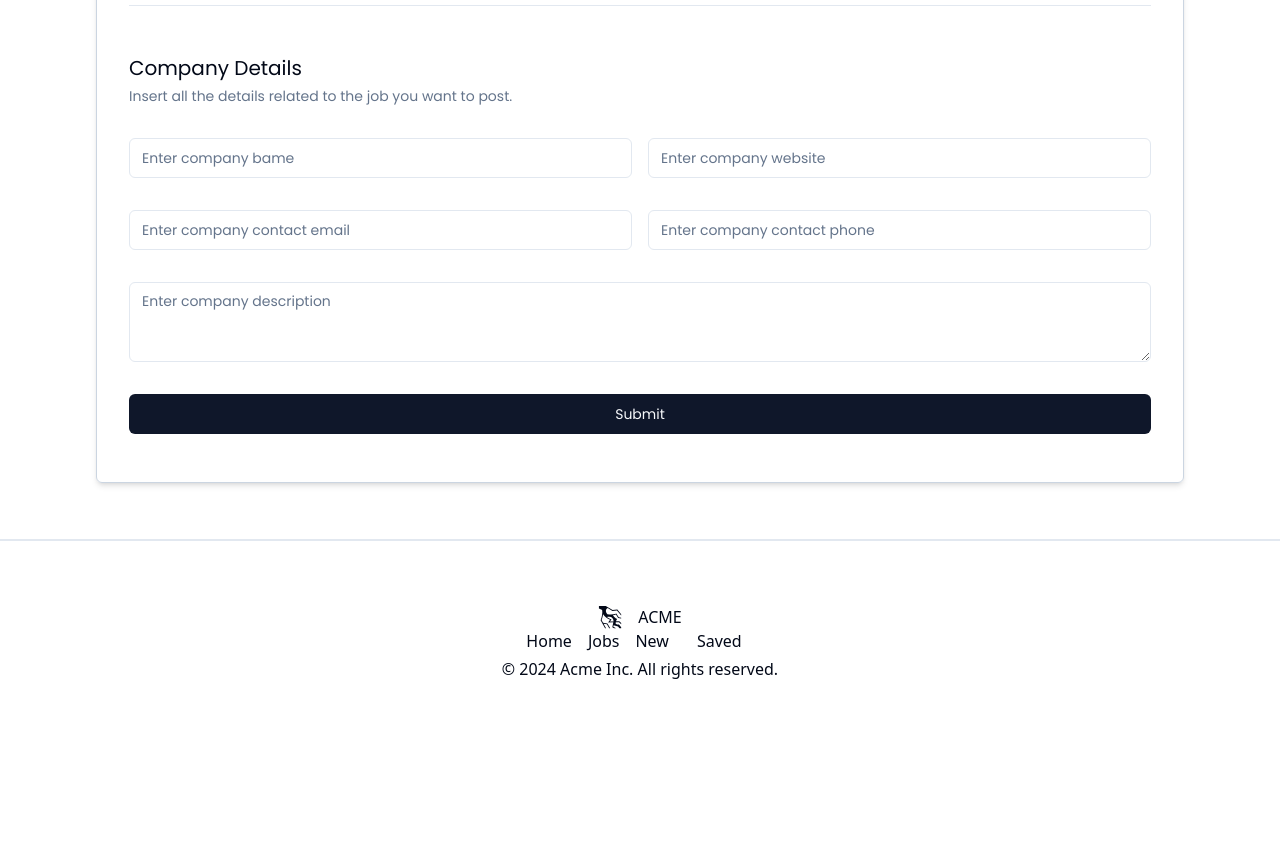
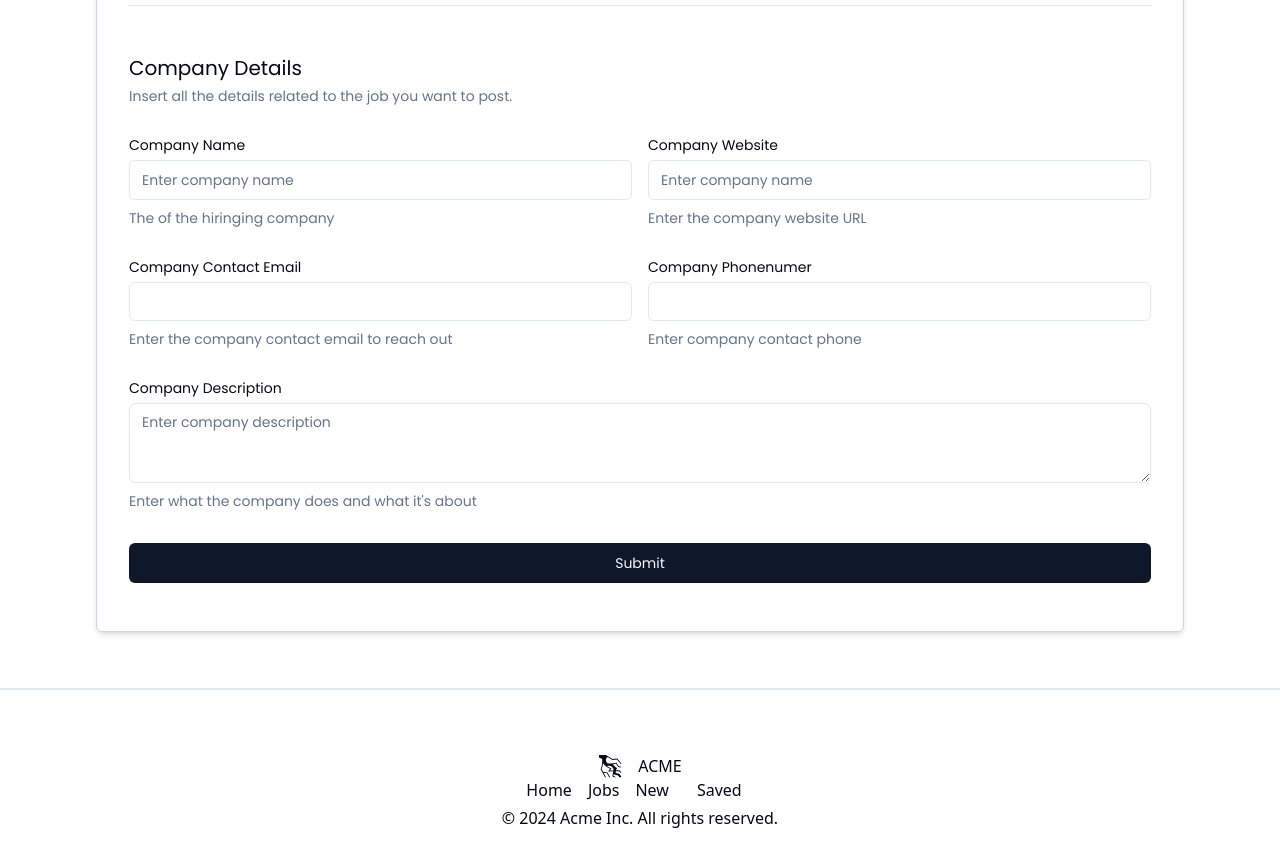
Before and after one commit to phyntom/jobposter-ui, a React (Vite) app: page /new in a window 1280 px wide. Shown: the part 1180-2046 px from the top of the page. Before the commit the page ends 1925 px from the top, so only its background shows below. Built offline with nearby package versions, Linux system fonts and the light colour scheme.

Commit message:
removing tags errors caused by invalid zod types

```diff
--- a/src/pages/NewJobPage.tsx
+++ b/src/pages/NewJobPage.tsx
@@ -1,10 +1,10 @@
-import { Controller, SubmitHandler, useForm } from 'react-hook-form';
-import { z } from 'zod';
-import { zodResolver } from '@hookform/resolvers/zod';
-import TagsInput from '../components/TagsInput';
-import { useState } from 'react';
-import React from 'react';
-import { Input } from '@/components/ui/input';
+import { Controller, SubmitHandler, useForm } from "react-hook-form";
+import { z } from "zod";
+import { zodResolver } from "@hookform/resolvers/zod";
+import TagsInput from "../components/TagsInput";
+import { useState } from "react";
+import React from "react";
+import { Input } from "@/components/ui/input";
 import {
   Select,
   SelectContent,
@@ -13,68 +13,67 @@ import {
   SelectLabel,
   SelectTrigger,
   SelectValue,
-} from '@/components/ui/select';
-import { Button } from '@/components/ui/button';
-import { Separator } from '@/components/ui/separator';
-import { Textarea } from '@/components/ui/textarea';
-import { Checkbox } from '@/components/ui/checkbox';
-import { Label } from '@/components/ui/label';
+} from "@/components/ui/select";
+import { Button } from "@/components/ui/button";
+import { Separator } from "@/components/ui/separator";
+import { Textarea } from "@/components/ui/textarea";
+import { Checkbox } from "@/components/ui/checkbox";
+import { Label } from "@/components/ui/label";
 
 const phoneValidator = new RegExp(/^\+(?:[0-9] ?){6,14}[0-9]$/);
 
 const schema = z.object({
-  title: z.string().min(5, { message: 'Must be 5 or more characters long' }),
+  title: z.string().min(5, { message: "Must be 5 or more characters long" }),
   type: z
     .string({
-      required_error: 'Contract type is required',
-      invalid_type_error: 'Contract type must be a string',
+      required_error: "Contract type is required",
+      invalid_type_error: "Contract type must be a string",
     })
     .nonempty(),
   location: z
     .string({
       required_error: "Location can't be empty",
-      invalid_type_error: 'Location must be a string',
+      invalid_type_error: "Location must be a string",
     })
     .nonempty(),
   description: z
-    .string({ required_error: 'Description is required' })
-    .min(50, { message: 'Must be 50 or more characters long' }),
+    .string({ required_error: "Description is required" })
+    .min(50, { message: "Must be 50 or more characters long" }),
   salary: z.string().nonempty(),
   tags: z
     .string({
-      required_error: 'Skills tags are required',
-      invalid_type_error: 'Tags must be a string',
+      required_error: "Skills tags are required",
+      invalid_type_error: "Tags must be a string",
     })
-    .array()
-    .nonempty(),
+    .array(),
   isRemote: z.boolean().optional(),
   postedAt: z.date().optional(),
   company: z.object({
     name: z
       .string({
-        invalid_type_error: 'Name must be a string',
+        invalid_type_error: "Name must be a string",
       })
-      .min(5, { message: 'Must be 5 or more characters long' }),
+      .min(5, { message: "Must be 5 or more characters long" }),
     description: z
       .string({
-        invalid_type_error: 'Description must be a string',
+        invalid_type_error: "Description must be a string",
       })
-      .min(30, { message: 'Must be 20 or more characters long' }),
-    contactEmail: z.string().email({ message: 'Invalid email address' }),
+      .min(30, { message: "Must be 20 or more characters long" }),
+    contactEmail: z.string().email({ message: "Invalid email address" }),
     contactPhone: z
       .string()
-      .regex(phoneValidator, { message: 'Invalid phone number' }),
-    website: z.string().url({ message: 'Invalid website URL' }),
+      .regex(phoneValidator, { message: "Invalid phone number" }),
+    website: z.string().url({ message: "Invalid website URL" }),
   }),
 });
 type JobIForm = z.infer<typeof schema>;
 
 const types: Array<string> = [
-  'Full Time',
-  'Part Time',
-  'Contract',
-  'Freelance',
-  'Internship',
+  "Full Time",
+  "Part Time",
+  "Contract",
+  "Freelance",
+  "Internship",
 ];
 
 export default function NewJob() {
@@ -86,15 +85,15 @@ export default function NewJob() {
     formState: { errors },
   } = useForm<JobIForm>({
     resolver: zodResolver(schema),
-    mode: 'onSubmit',
+    mode: "onSubmit",
   });
-  const [input, setInput] = useState<string>('');
+  const [input, setInput] = useState<string>("");
   const [tags, setTags] = useState<string[]>([]);
 
   const onSubmit: SubmitHandler<JobIForm> = async (data) => {
     data.postedAt = new Date();
-    const res = await fetch('/api/jobs', {
-      method: 'POST',
+    const res = await fetch("/api/jobs", {
+      method: "POST",
       body: JSON.stringify(data),
     });
     const result = await res.json();
@@ -102,61 +101,61 @@ export default function NewJob() {
   };
 
   const handleKeyDown = (e: React.KeyboardEvent) => {
-    if (input.trim() === '') return;
-    if (e.code === 'Space') {
+    if (input.trim() === "") return;
+    if (e.code === "Space") {
       setTags([...tags, input]);
-      setValue('tags', [input, ...tags]);
-      setInput('');
+      setValue("tags", [input, ...tags]);
+      setInput("");
     }
   };
 
   const onRemoveTag = (tag: string) => {
     const newTags = tags.filter((t) => t !== tag);
     setTags(newTags);
-    setValue('tags', newTags, { shouldValidate: true });
+    setValue("tags", [...newTags], { shouldValidate: true });
   };
 
   return (
-    <div className='container mx-auto max-w-6xl py-14'>
-      <section className='flex flex-col gap-4 shadow-md px-8 py-4 border border-slate-300 rounded-md'>
-        <div className='space-y-1'>
-          <h3 className='text-xl font-medium'>Job Details</h3>
-          <p className='text-sm text-muted-foreground'>
+    <div className="container mx-auto max-w-6xl py-14">
+      <section className="flex flex-col gap-4 shadow-md px-8 py-4 border border-slate-300 rounded-md">
+        <div className="space-y-1">
+          <h3 className="text-xl font-medium">Job Details</h3>
+          <p className="text-sm text-muted-foreground">
             Insert all the details related to the job you want to post.
           </p>
         </div>
-        <Separator className='my-4' />
+        <Separator className="my-4" />
         <form
-          className='flex flex-col gap-8 mb-8'
+          className="flex flex-col gap-8 mb-8"
           onSubmit={handleSubmit(onSubmit)}
         >
-          <div className='flex flex-col gap-2'>
-            <Label htmlFor='title'>Title</Label>
+          <div className="flex flex-col gap-2">
+            <Label htmlFor="title">Title</Label>
             <Input
-              type='text'
-              id='title'
-              {...register('title')}
-              placeholder='Enter job title'
+              type="text"
+              id="title"
+              {...register("title")}
+              placeholder="Enter job title"
             />
             {errors.title?.message !== undefined ? (
-              <p className='text-sm text-pink-600'>{errors.title.message}</p>
+              <p className="text-sm text-pink-600">{errors.title.message}</p>
             ) : (
-              <p className='text-sm text-muted-foreground'>
+              <p className="text-sm text-muted-foreground">
                 This is the name that will be displayed on your profile and in
                 emails.
               </p>
             )}
           </div>
-          <div className='flex items-center justify-start flex-wrap gap-2'>
-            <div className='flex flex-col gap-4 grow-[1] shrink-1'>
-              <Label htmlFor='title'>Contract Type</Label>
+          <div className="flex items-center justify-start flex-wrap gap-2">
+            <div className="flex flex-col gap-4 grow-[1] shrink-1">
+              <Label htmlFor="title">Contract Type</Label>
               <Controller
                 control={control}
-                name='type'
+                name="type"
                 render={({ field: { onChange, value } }) => (
                   <Select onValueChange={onChange} value={value}>
                     <SelectTrigger>
-                      <SelectValue placeholder='Choose contact type' />
+                      <SelectValue placeholder="Choose contact type" />
                     </SelectTrigger>
                     <SelectContent>
                       <SelectGroup>
@@ -173,201 +172,219 @@ export default function NewJob() {
               />
 
               {errors.type?.message !== undefined ? (
-                <p className='text-sm text-pink-600'>{errors.type.message}</p>
+                <p className="text-sm text-pink-600">{errors.type.message}</p>
               ) : (
-                <p className='text-sm text-muted-foreground'>
+                <p className="text-sm text-muted-foreground">
                   This endicates the type of contract this job is for
                 </p>
               )}
             </div>
 
-            <div className='flex flex-col gap-4 grow-[2] shrink-1'>
-              <Label htmlFor='email'>Location</Label>
+            <div className="flex flex-col gap-4 grow-[2] shrink-1">
+              <Label htmlFor="email">Location</Label>
               <Input
-                type='text'
-                id='location'
-                {...register('location')}
-                placeholder='Enter job location'
+                type="text"
+                id="location"
+                {...register("location")}
+                placeholder="Enter job location"
               />
               {errors.location?.message !== undefined ? (
-                <p className='text-sm text-destructive'>
+                <p className="text-sm text-destructive">
                   {errors.location.message}
                 </p>
               ) : (
-                <p className='text-sm text-muted-foreground'>
+                <p className="text-sm text-muted-foreground">
                   Location' field specifies where the job will be based
                 </p>
               )}
             </div>
           </div>
-          <div className='flex flex-col gap-4'>
-            <Label htmlFor='description'>Description</Label>
+          <div className="flex flex-col gap-4">
+            <Label htmlFor="description">Description</Label>
             <Textarea
-              id='description'
-              placeholder='Enter your description'
-              {...register('description')}
+              id="description"
+              placeholder="Enter your description"
+              {...register("description")}
               rows={7}
             />
             {errors.description?.message !== undefined ? (
-              <p className='text-sm text-destructive'>
+              <p className="text-sm text-destructive">
                 {errors.description.message}
               </p>
             ) : (
-              <p className='text-sm text-muted-foreground'>
+              <p className="text-sm text-muted-foreground">
                 Provides a detailed overview of the job responsibilities,
                 qualifications, or any information that applicants should know
                 about the position
               </p>
             )}
           </div>
-          <div className='flex flex-col gap-4'>
-            <Label htmlFor='salary'>Salary</Label>
+          <div className="flex flex-col gap-4">
+            <Label htmlFor="salary">Salary</Label>
             <Input
-              type='text'
-              id='salary'
-              {...register('salary')}
-              placeholder='Enter salary or range ex: 1500 - 2000'
+              type="text"
+              id="salary"
+              {...register("salary")}
+              placeholder="Enter salary or range ex: 1500 - 2000"
             />
             {errors.salary?.message !== undefined ? (
-              <p className='text-sm text-destructive'>
+              <p className="text-sm text-destructive">
                 {errors.salary.message}
               </p>
             ) : (
-              <p className='text-sm text-muted-foreground'>
+              <p className="text-sm text-muted-foreground">
                 Please indicates the compensation or pay range for the job
                 position
               </p>
             )}
           </div>
-          <div className='flex flex-col gap-4'>
-            <Label htmlFor='skills'>Skills Tag</Label>
+          <div className="flex flex-col gap-4">
+            <Label htmlFor="skills">Skills Tag</Label>
             <Input
               value={input}
               onChange={(e) => {
                 setInput(e.currentTarget.value);
               }}
-              id='skills'
-              type='text'
-              placeholder='Enter skills tags'
-              className='my-0'
+              id="skills"
+              type="text"
+              placeholder="Enter skills tags"
+              className="my-0"
               onKeyDown={handleKeyDown}
             />
             {errors.tags?.message !== undefined ? (
-              <p className='text-sm text-destructive'>{errors.tags?.message}</p>
+              <p className="text-sm text-destructive">{errors.tags?.message}</p>
             ) : (
-              <p className='text-sm text-muted-foreground'>
+              <p className="text-sm text-muted-foreground">
                 Please enter the skills tags ex: JavaScript, React, Node.js end
                 press space to add
               </p>
             )}
             <TagsInput tags={tags} onRemoveTag={onRemoveTag} />
           </div>
-          <div className='flex flex-col space-y-4'>
+          <div className="flex flex-col space-y-4">
             <label
-              htmlFor='isRemote'
-              className='text-sm font-medium leading-none peer-disabled:cursor-not-allowed peer-disabled:opacity-70'
+              htmlFor="isRemote"
+              className="text-sm font-medium leading-none peer-disabled:cursor-not-allowed peer-disabled:opacity-70"
             >
               Remote
             </label>
             <Controller
               control={control}
-              name='isRemote'
+              name="isRemote"
               render={({ field: { onChange, value } }) => (
                 <Checkbox onChange={onChange} checked={value} />
               )}
             />
 
             {errors.isRemote?.message !== undefined ? (
-              <p className='text-sm text-destructive'>
+              <p className="text-sm text-destructive">
                 {errors.isRemote.message}
               </p>
             ) : (
-              <p className='text-sm text-muted-foreground'>
+              <p className="text-sm text-muted-foreground">
                 This job can be done remotely
               </p>
             )}
           </div>
-          <Separator className='my-4' />
-          <div className='space-y-1'>
-            <h3 className='text-xl font-medium'>Company Details</h3>
-            <p className='text-sm text-muted-foreground'>
+          <Separator className="my-4" />
+          <div className="space-y-1">
+            <h3 className="text-xl font-medium">Company Details</h3>
+            <p className="text-sm text-muted-foreground">
               Insert all the details related to the job you want to post.
             </p>
           </div>
-          <div className='flex flex-wrap items-center gap-4'>
+          <div className="flex justify-between gap-4">
+            <div className="flex flex-col gap-2 basis-1/2">
+              <Label htmlFor="name">Company Name</Label>
               <Input
-              type='text'
-              {...register('company.name')}
-              label='Company Name'
-              labelPlacement='outside'
-              placeholder='Enter company bame'
-              radius='none'
-              isInvalid={errors?.company?.name?.message !== undefined}
-              errorMessage={
-                errors?.company?.name?.message !== undefined
-                  ? (errors?.company?.name?.message as string)
-                  : ''
-              }
-              className='flex-1'
+                type="text"
+                id="name"
+                {...register("company.name")}
+                placeholder="Enter company name"
+                autoComplete="off"
               />
+              {errors?.company?.name?.message !== undefined ? (
+                <p className="text-sm text-destructive">
+                  {errors?.company?.name?.message}
+                </p>
+              ) : (
+                <p className="text-sm text-muted-foreground">
+                  The of the hiringing company
+                </p>
+              )}
+            </div>
+            <div className="flex flex-col gap-2 basis-1/2">
+              <Label htmlFor="name">Company Website</Label>
               <Input
-              type='text'
-              {...register('company.website')}
-              label='Company website'
-              labelPlacement='outside'
-              placeholder='Enter company website'
-              radius='md'
-              variant='bordered'
-              isInvalid={errors?.company?.website?.message !== undefined}
-              errorMessage={
-                errors?.company?.website?.message !== undefined
-                  ? (errors?.company?.website?.message as string)
-                  : ''
-              }
-              className='flex-1'
+                type="text"
+                id="name"
+                {...register("company.website")}
+                placeholder="Enter company name"
               />
+              {errors?.company?.name?.message !== undefined ? (
+                <p className="text-sm text-destructive">
+                  {errors?.company?.website?.message}
+                </p>
+              ) : (
+                <p className="text-sm text-muted-foreground">
+                  Enter the company website URL
+                </p>
+              )}
             </div>
-          <div className='flex flex-wrap items-center gap-4'>
+          </div>
+          <div className="flex justify-between gap-4">
+            <div className="flex flex-col gap-2 basis-1/2">
+              <Label htmlFor="name">Company Contact Email</Label>
               <Input
-              type='text'
-              {...register('company.contactEmail')}
-              label='Contact Email'
-              labelPlacement='outside'
-              placeholder='Enter company contact email'
-              radius='md'
-              variant='bordered'
-              isInvalid={errors?.company?.contactEmail?.message !== undefined}
-              errorMessage={
-                errors?.company?.contactEmail?.message !== undefined
-                  ? (errors?.company?.contactEmail?.message as string)
-                  : ''
-              }
-              className='flex-1'
+                type="text"
+                {...register("company.contactEmail")}
+                className="flex-1"
               />
+              {errors?.company?.contactEmail?.message !== undefined ? (
+                <p className="text-sm text-destructive">
+                  {errors?.company?.contactEmail?.message}
+                </p>
+              ) : (
+                <p className="text-sm text-muted-foreground">
+                  Enter the company contact email to reach out
+                </p>
+              )}
+            </div>
+            <div className="flex flex-col gap-2 basis-1/2">
+              <Label htmlFor="name">Company Phonenumer</Label>
               <Input
-              type='tel'
-              {...register('company.contactPhone')}
-              placeholder='Enter company contact phone'
-              // isInvalid={errors?.company?.contactPhone?.message !== undefined}
-              // errorMessage={
-              //   errors?.company?.contactPhone?.message !== undefined
-              //     ? (errors?.company?.contactPhone?.message as string)
-              //     : ''
-              // }
-              className='flex-1'
+                type="tel"
+                {...register("company.contactPhone")}
+                className="flex-1"
               />
+              {errors?.company?.contactPhone?.message !== undefined ? (
+                <p className="text-sm text-destructive">
+                  {errors?.company?.contactPhone?.message}
+                </p>
+              ) : (
+                <p className="text-sm text-muted-foreground">
+                  Enter company contact phone
+                </p>
+              )}
             </div>
+          </div>
+          <div className="flex flex-col gap-2 basis-1">
+            <Label htmlFor="name">Company Description</Label>
             <Textarea
-            {...register('company.description')}
-            placeholder='Enter company description'
-            // isInvalid={errors?.company?.description?.message !== undefined}
-            // errorMessage={
-            //   errors?.company?.description?.message !== undefined
-            //     ? (errors?.company?.description?.message as string)
-            //     : ''
-            // }
+              {...register("company.description")}
+              placeholder="Enter company description"
             />
-          <Button type='submit'>Submit</Button>
+            {errors?.company?.description?.message !== undefined ? (
+              <p className="text-sm text-destructive">
+                {errors?.company?.description?.message}
+              </p>
+            ) : (
+              <p className="text-sm text-muted-foreground">
+                Enter what the company does and what it's about
+              </p>
+            )}
+          </div>
+          <Button type="submit">Submit</Button>
         </form>
       </section>
     </div>
```
Lines whose indentation alone changed are shown as unchanged.
